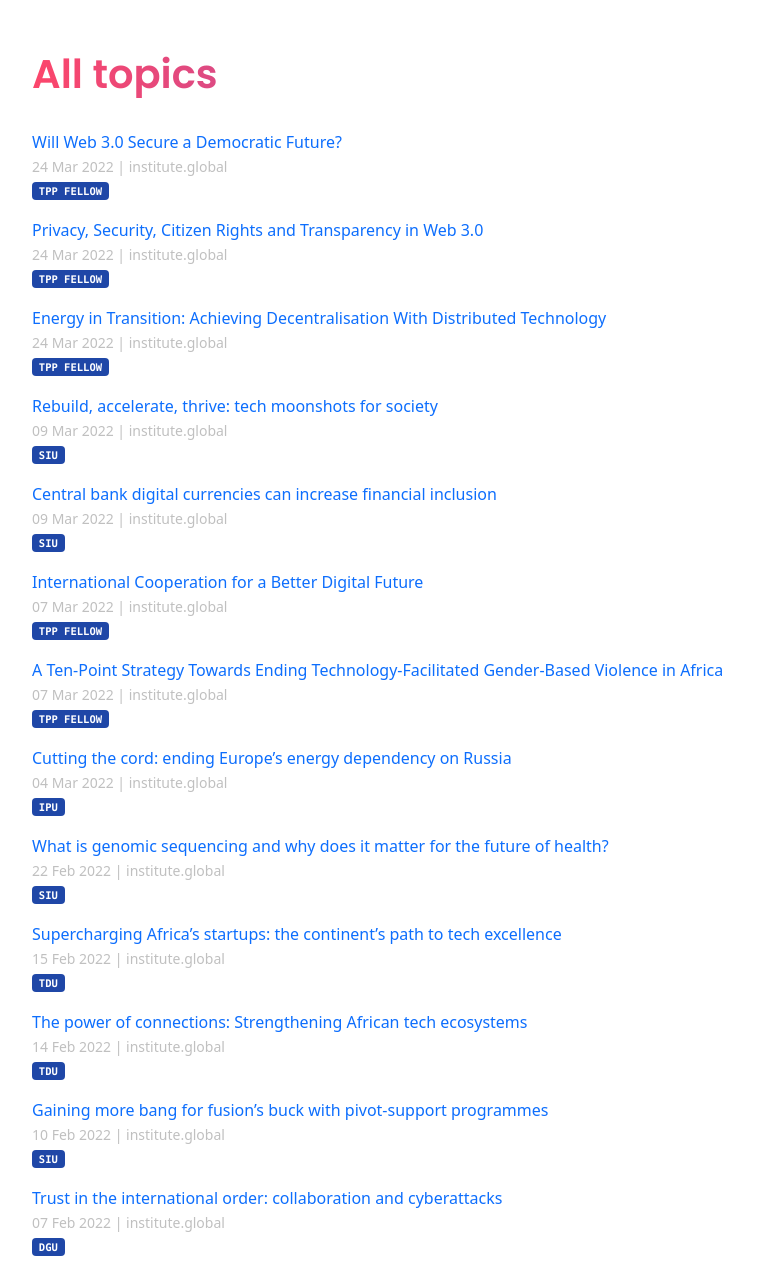
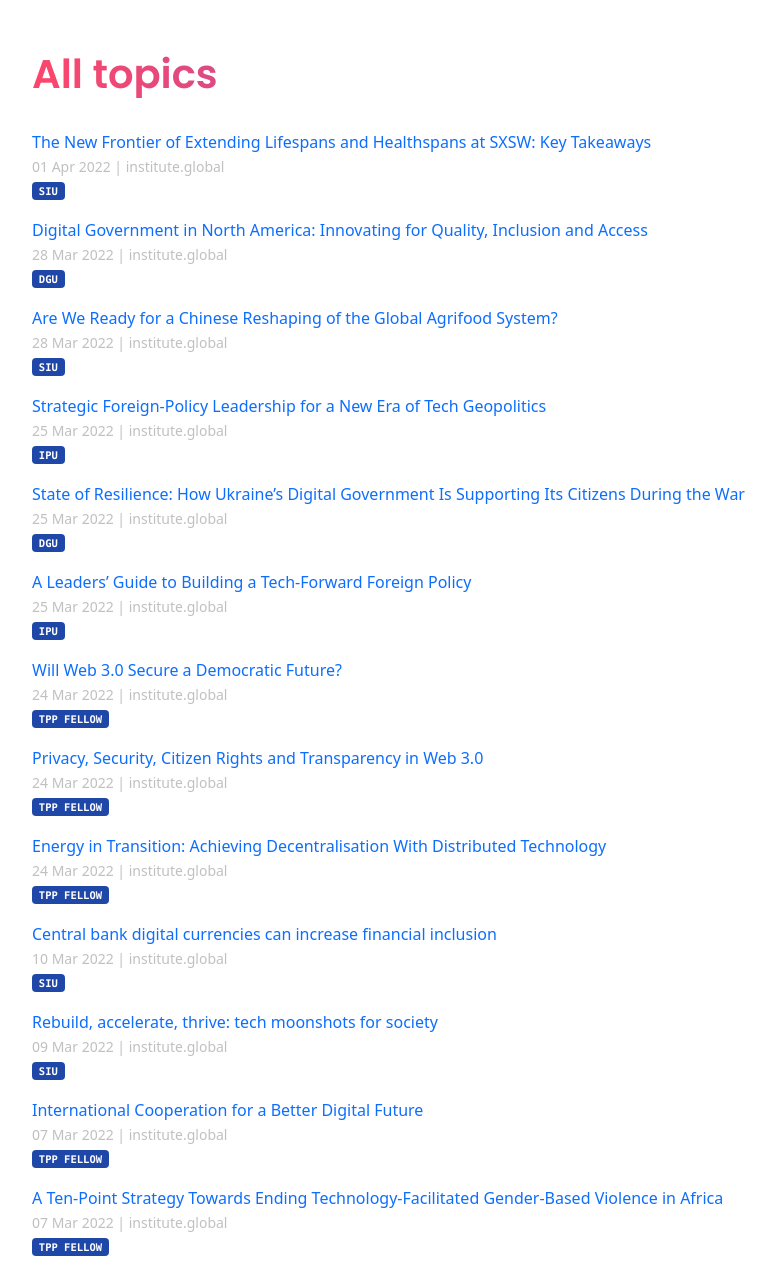
Before and after one commit to techpolicyio/techpolicyio.github.io, a Jekyll site: the page built from pages/home.md, in a window 1280 px wide and 1400 px high, scrolled down 764 px, cut to the strip 129-1400 px from the top of the window. Shown: the whole strip, without its empty margins (50-826 px from the left). Built offline with Jekyll 4.4.1, drawn with Linux system fonts in a browser that asks for light colours.

Commit message:
Update links.yml

```diff
--- a/_data/links.yml
+++ b/_data/links.yml
@@ -1219,7 +1219,7 @@
   unit: siu
 - title: "Central bank digital currencies can increase financial inclusion"
   url: https://institute.global/policy/central-bank-digital-currencies-can-increase-financial-inclusion
-  date: 2022-03-09
+  date: 2022-03-10
   unit: siu
 - title: "Just Semantics: How Web 3.0 Can Make Digital Government a Reality"
   url: https://institute.global/policy/just-semantics-how-web-30-can-make-digital-government-reality
@@ -1265,3 +1265,27 @@
   url: https://institute.global/policy/energy-transition-achieving-decentralisation-distributed-technology
   date: 2022-03-24
   unit: TPP Fellow
+- title: "The New Frontier of Extending Lifespans and Healthspans at SXSW: Key Takeaways"
+  url: https://institute.global/policy/new-frontier-extending-lifespans-and-healthspans-sxsw-key-takeaways-1
+  date: 2022-04-01
+  unit: SIU
+- title: "Are We Ready for a Chinese Reshaping of the Global Agrifood System?"
+  url: https://institute.global/policy/are-we-ready-chinese-reshaping-global-agrifood-system
+  date: 2022-03-28
+  unit: SIU
+- title: "Digital Government in North America: Innovating for Quality, Inclusion and Access"
+  url: https://institute.global/policy/digital-government-north-america-innovating-quality-inclusion-and-access
+  date: 2022-03-28
+  unit: DGU
+- title: "A Leaders’ Guide to Building a Tech-Forward Foreign Policy"
+  url: https://institute.global/policy/leaders-guide-building-tech-forward-foreign-policy
+  date: 2022-03-25
+  unit: IPU
+- title: "Strategic Foreign-Policy Leadership for a New Era of Tech Geopolitics"
+  url: https://institute.global/policy/strategic-foreign-policy-leadership-new-era-tech-geopolitics
+  date: 2022-03-25
+  unit: IPU
+- title: "State of Resilience: How Ukraine’s Digital Government Is Supporting Its Citizens During the War"
+  url: https://institute.global/policy/state-resilience-how-ukraines-digital-government-supporting-its-citizens-during-war
+  date: 2022-03-25
+  unit: DGU
```
